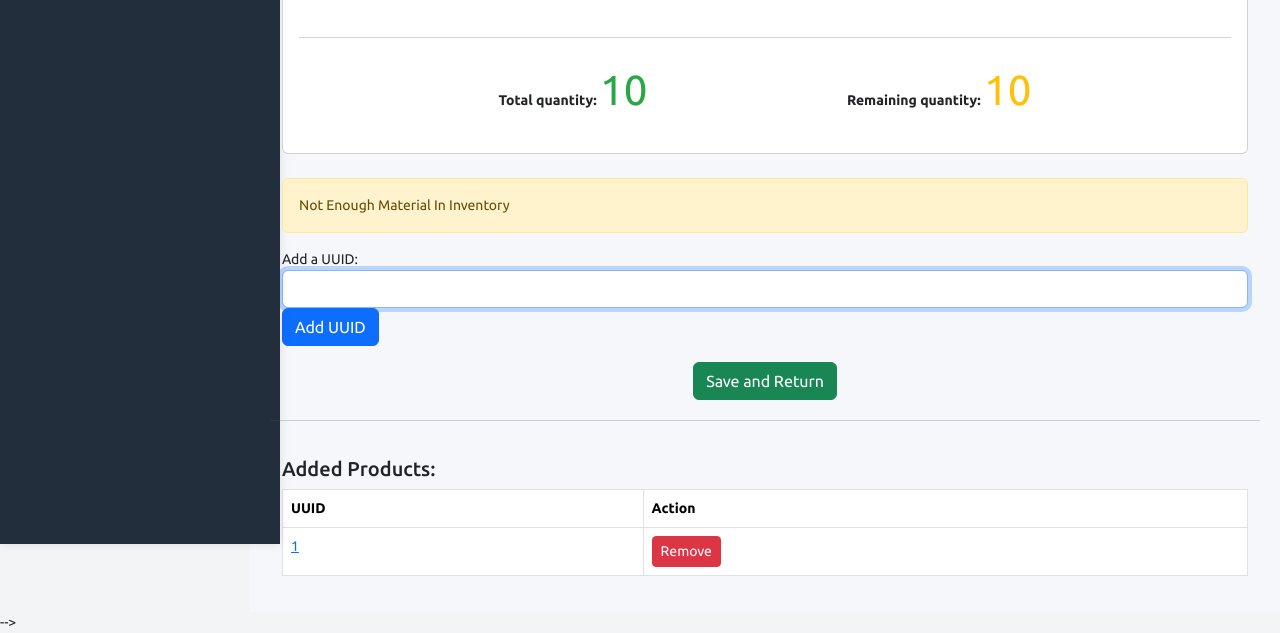
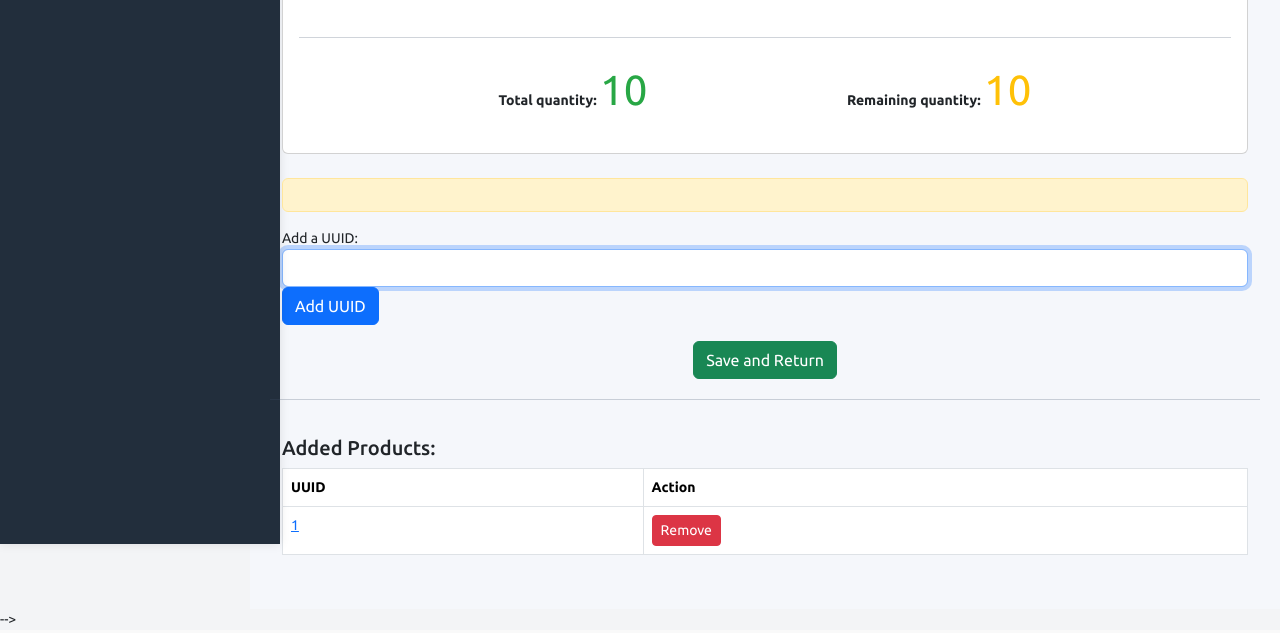
Before and after one commit to chinmay404/tool_tracking2., a Django app: template main/outlet/templates/sale_order_product_detail.html in a window 1280 px wide. Shown: the part 256-889 px from the top of the page. Run offline with Django 5.2, Linux system fonts and the light colour scheme; a user stored in the database is signed in; tables that the repository leaves empty hold one stand-in row (values such as "Sample post"); the template is opened without the code that fills it: values that come from a table or form of the project are taken from there, most other values are stand-ins (such as "Sample title", 1, 10 or a date in 2020); data that the repository does not hold is empty; parts of the project's set-up code (start-up, migrations or seed data) failed here and were passed over; some libraries are stand-ins or nearby versions.

Commit message:
Update sale_order_product_detail.html

```diff
--- a/main/outlet/templates/sale_order_product_detail.html
+++ b/main/outlet/templates/sale_order_product_detail.html
@@ -112,8 +112,7 @@
 <div class="alert alert-danger" role="alert">
   No Material In Inventory
 </div>
-{% elif inventory_count < sale_order_product.quantity %} <div class="alert alert-warning" role="alert">
-  Not Enough Material In Inventory
+{% elif inventory_count <= sale_order_product.quantity %} <div class="alert alert-warning" role="alert">
   </div>
   <form method="post" action="{% url 'add_uuid' sale_order.order_no sale_order_product.product.MaterialCode %}">
     {% csrf_token %}
```
